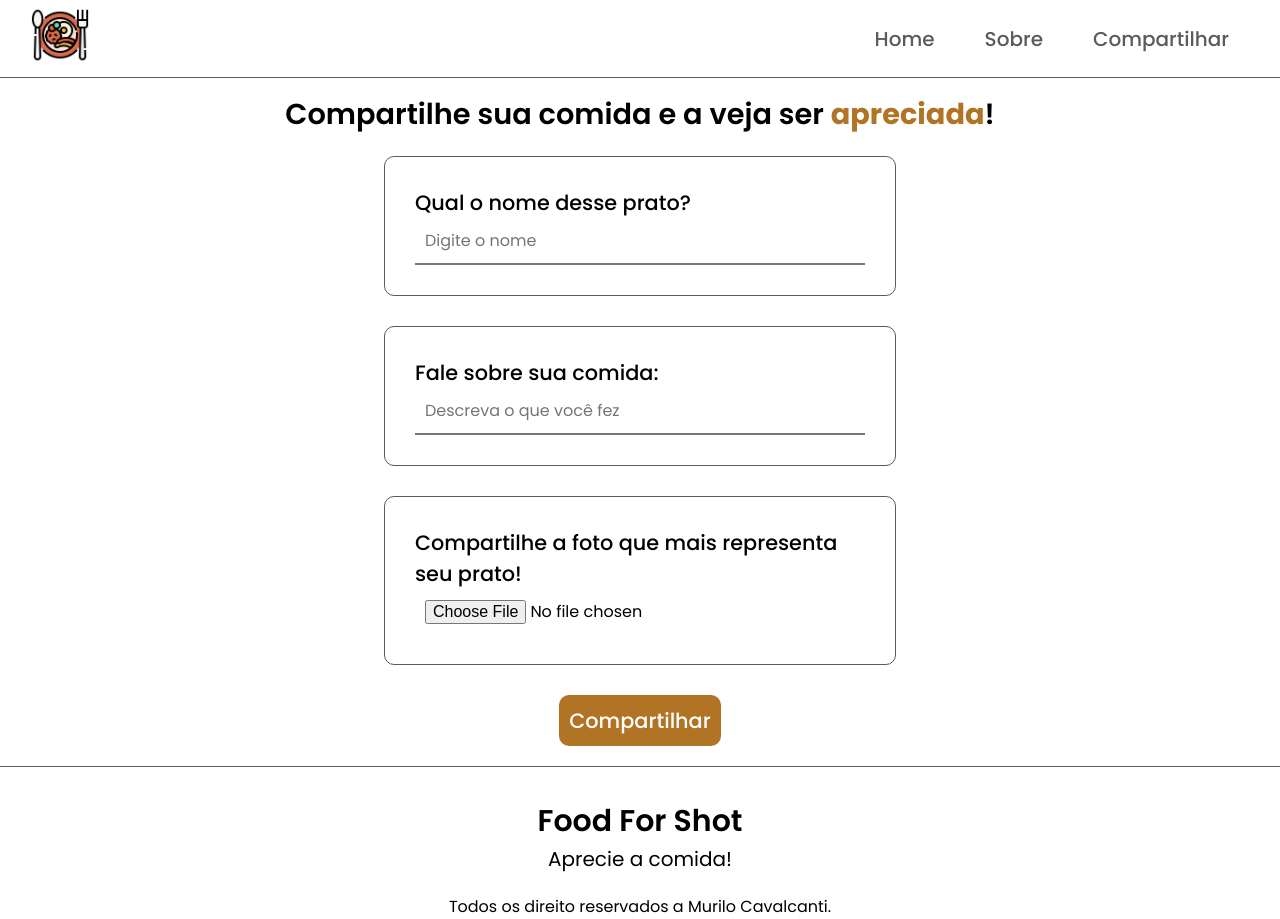
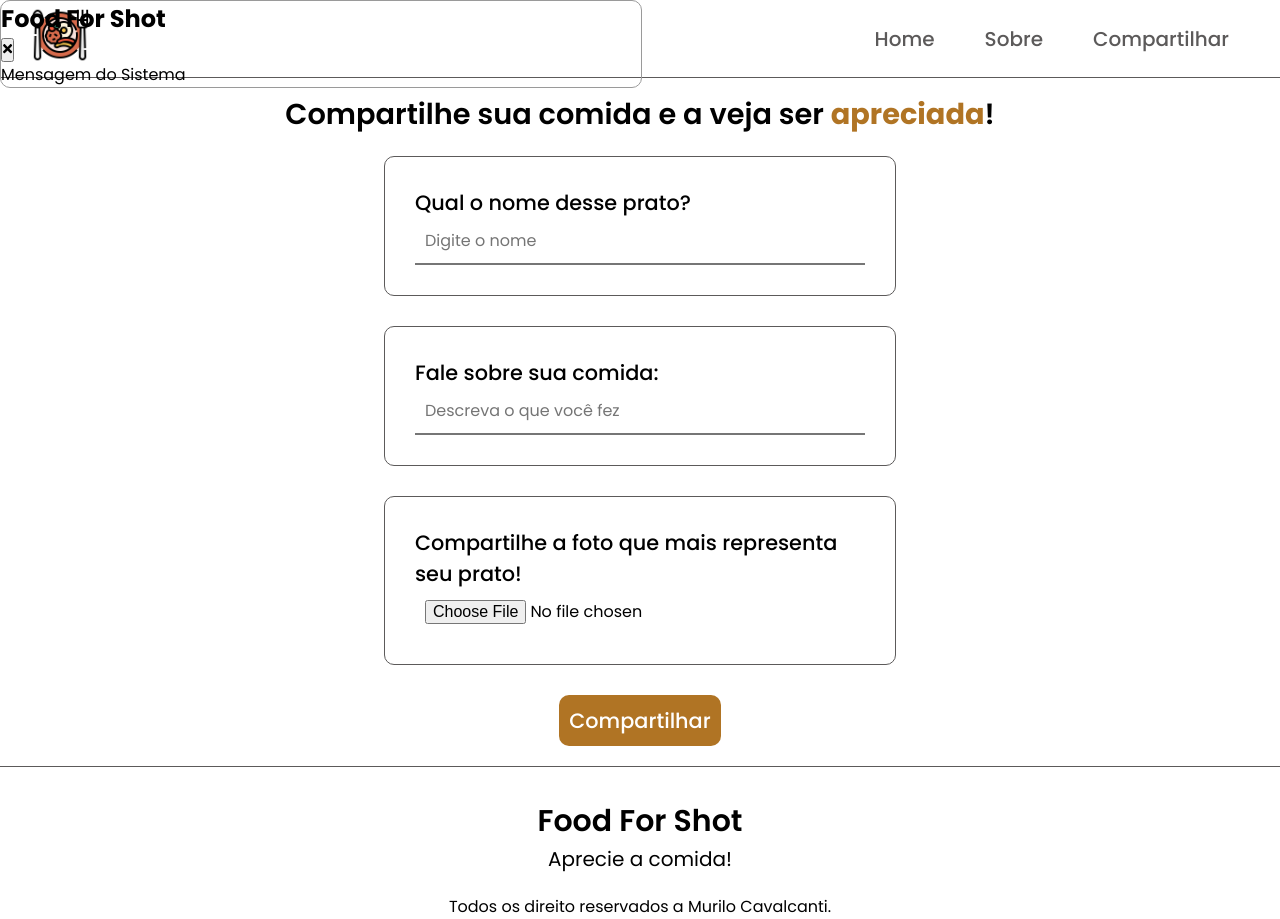
Before and after one commit to CavalcantiMurilo/food-for-shot, an Angular app: page /foods/add in a window 1280 px wide. Built offline with nearby package versions, Linux system fonts and the light colour scheme.

Commit message:
Início criação e estilização de mensagens do sistema.

```diff
--- a/package.json
+++ b/package.json
@@ -18,6 +18,11 @@
     "@angular/platform-browser": "^17.1.0",
     "@angular/platform-browser-dynamic": "^17.1.0",
     "@angular/router": "^17.1.0",
+    "@fortawesome/angular-fontawesome": "^0.14.1",
+    "@fortawesome/fontawesome-svg-core": "~1.2.36",
+    "@fortawesome/free-brands-svg-icons": "^5.15.4",
+    "@fortawesome/free-regular-svg-icons": "^5.15.4",
+    "@fortawesome/free-solid-svg-icons": "^5.15.4",
     "rxjs": "~7.8.0",
     "tslib": "^2.3.0",
     "zone.js": "~0.14.3"
--- a/src/app/app.component.html
+++ b/src/app/app.component.html
@@ -1,3 +1,5 @@
+<app-messages></app-messages>
+
 <app-header></app-header>
 
 <main class="container">
--- /dev/null
+++ b/src/app/components/messages/messages.component.css
@@ -0,0 +1,10 @@
+.message{
+  position: fixed;
+  z-index: 100;
+  border: 1px solid #9a9a9a;
+  border-radius: 10px;
+  display: flex;
+  flex-direction: column;
+  width: 50%;
+
+}
--- /dev/null
+++ b/src/app/components/messages/messages.component.html
@@ -0,0 +1,9 @@
+<div class="message"  >
+  <div class="message-header">
+    <h2>Food For Shot</h2>
+    <button class="clear">
+      <fa-icon [icon]="faTimes"></fa-icon>
+    </button>
+  </div>
+  <p>Mensagem do Sistema</p>
+</div>
--- /dev/null
+++ b/src/app/components/messages/messages.component.ts
@@ -0,0 +1,14 @@
+import { Component } from '@angular/core';
+
+import {faTimes} from '@fortawesome/free-solid-svg-icons'
+
+@Component({
+  selector: 'app-messages',
+  templateUrl: './messages.component.html',
+  styleUrl: './messages.component.css'
+})
+export class MessagesComponent {
+
+  faTimes = faTimes;
+
+}
```
Also changed, not shown: src/app/app.module.ts (+6 -2 lines), 2 other files (tests, documents, lock files or other folders).
